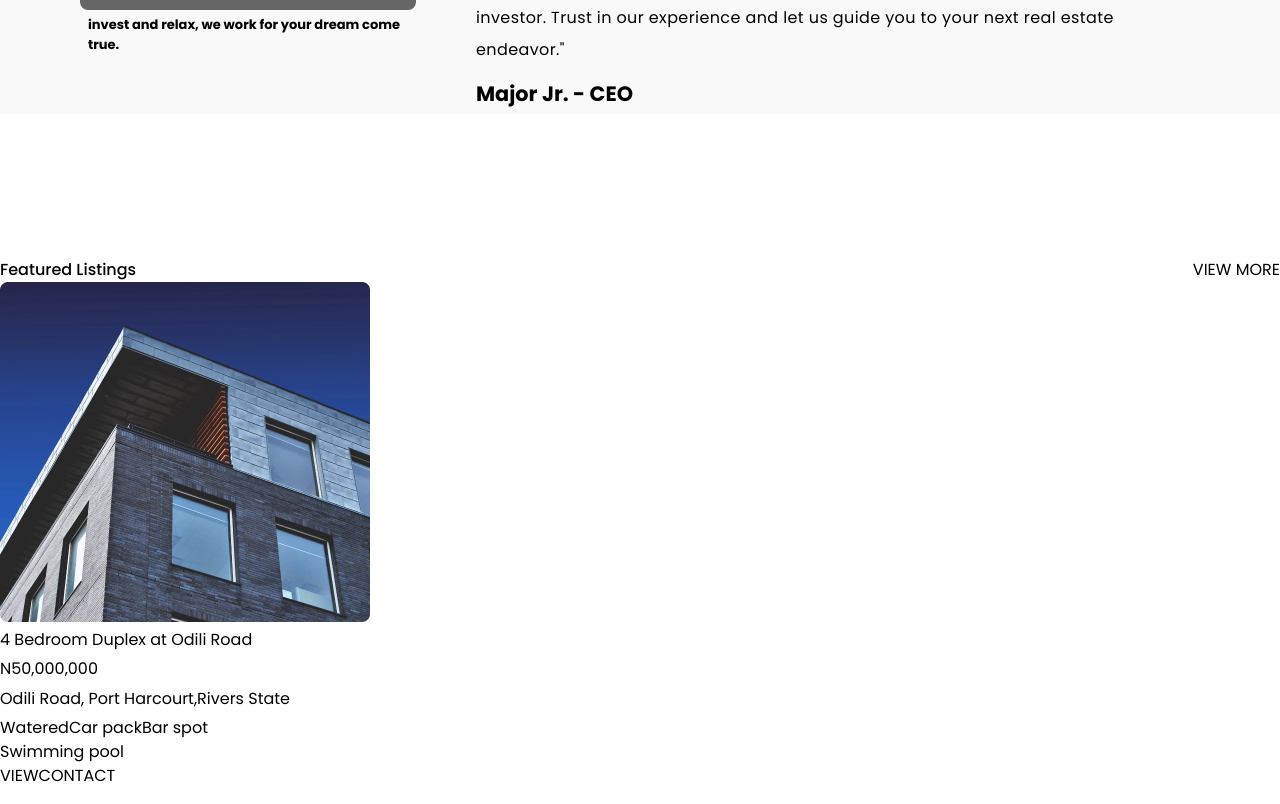
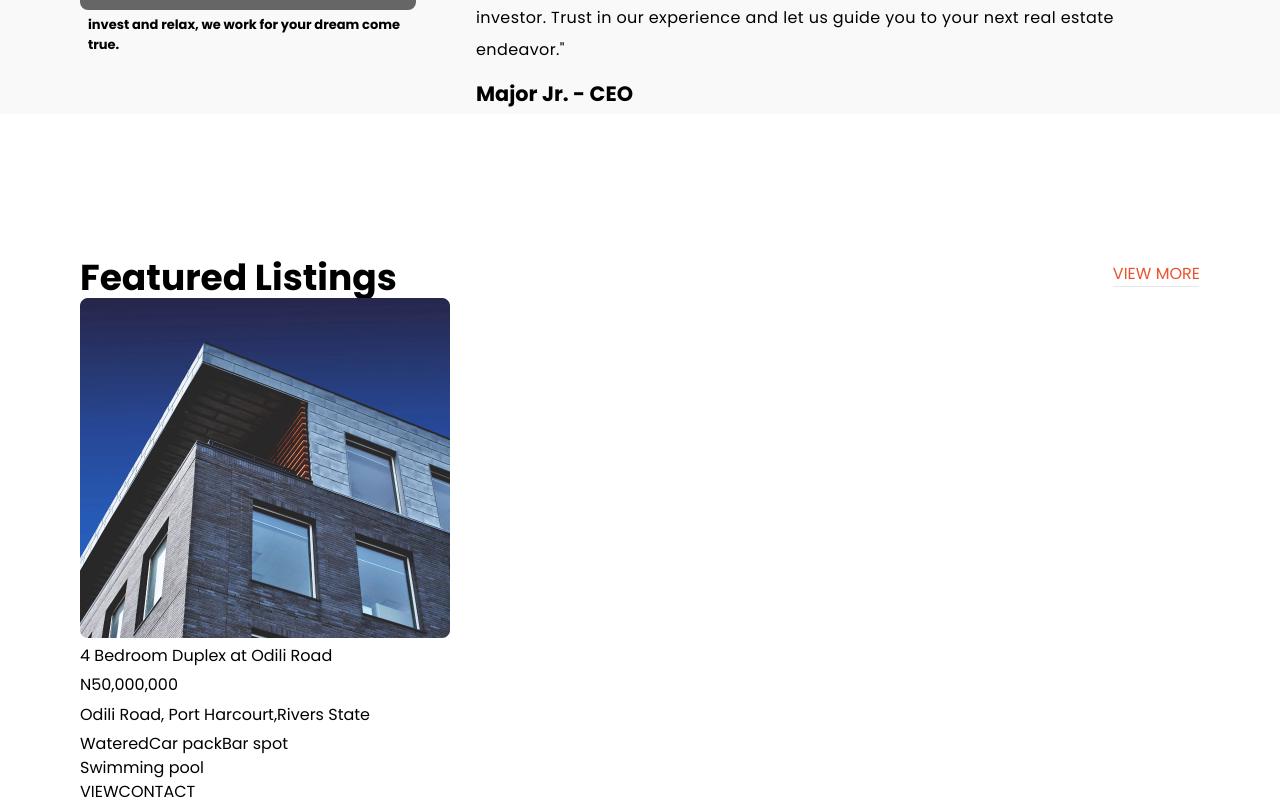
Before and after one commit to jennifer-pecky/estate-website, a React (Create React App) app: page / in a window 1280 px wide. Shown: the part 1173-1977 px from the top of the page. Built offline with nearby package versions, Linux system fonts and the light colour scheme.

Commit message:
still working

```diff
--- a/src/components/Ui/Card-section/Card.js
+++ b/src/components/Ui/Card-section/Card.js
@@ -6,10 +6,13 @@ import img from "../../../Asset/images/png.png"
 const Card = () => {
     const { globalPadding } = styles
     return (
-        <section className={`${globalPadding}`}>
+        <section className={`${globalPadding} px-20`}>
             <div className='flex justify-between'>
-                <h1 className=''>Featured Listings</h1>
-                <h3>VIEW MORE</h3>
+                <h1 className='font-bold text-4xl'>Featured Listings</h1>
+                <a href="#" className='text-[#EC522E] mt-1 -space-y-8'>
+                    VIEW MORE
+                    <hr class="w-[5.4rem] h-[0.1rem] rounded dark:bg-[#EC522E]"></hr>
+                </a>
             </div>
 
             <div className=''>
```
